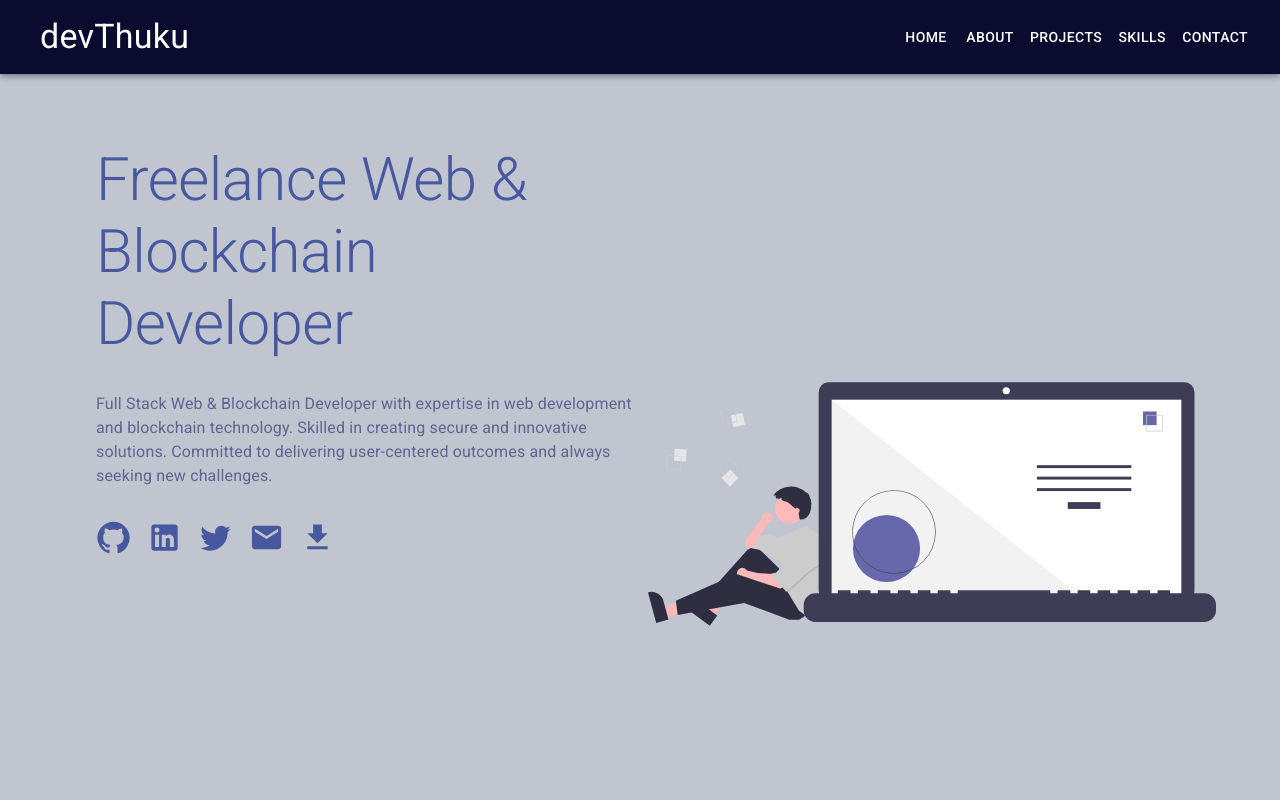
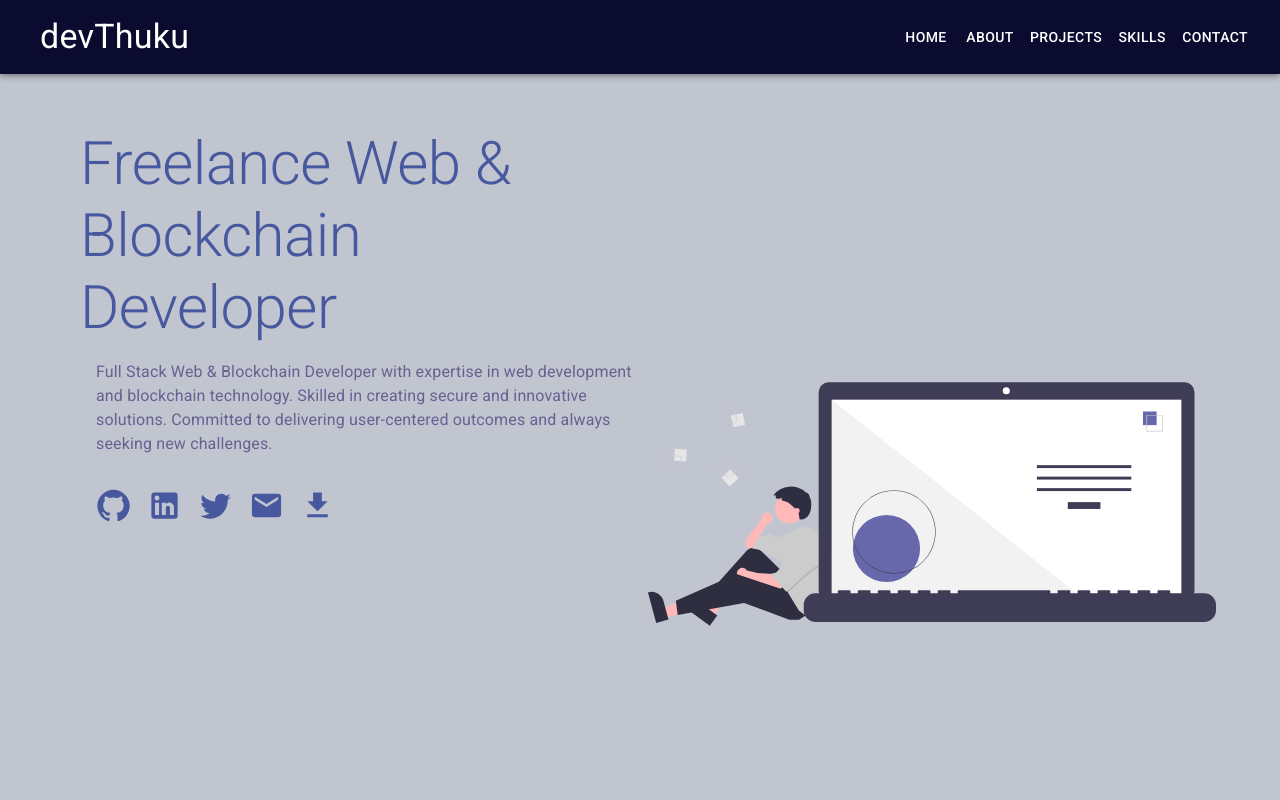
Before and after one commit to hthuku95/portfolio_two, a React (Create React App) app: page / in a window 1280 px wide. Shown: the top 800 px of the page. Built offline with nearby package versions, Linux system fonts and the light colour scheme.

Commit message:
Adjusted About mesage padding

```diff
--- a/src/components/Header.js
+++ b/src/components/Header.js
@@ -19,7 +19,7 @@ const Header = () => {
             <Grid container spacing={2} columns={16}>
                 <Grid item xs={16} sm={16} md={8} lg={8} xl={8} height="100vh">
                     <Typography variant="h2" sx={{
-                         p:4,
+                         p:2,
                          color:'custom.blue'
                          }}>
                         Freelance Web & Blockchain Developer
```
